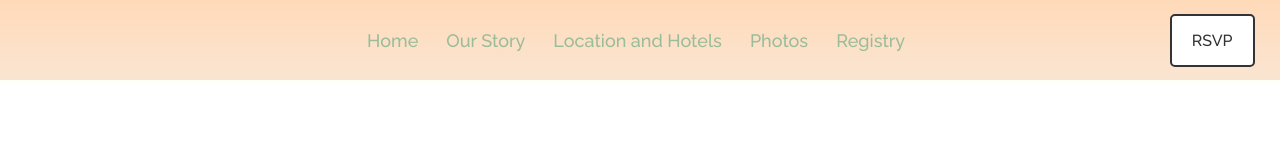
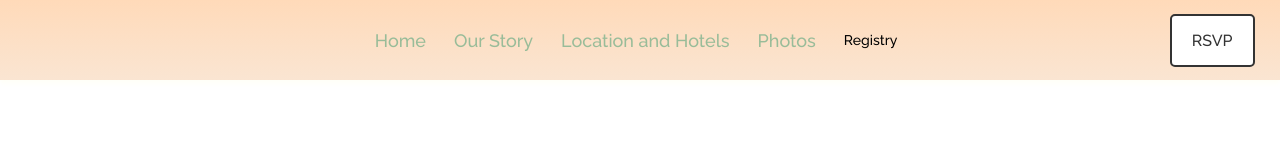
Before and after one commit to ajtravis/Sample_Wedding, a React (Create React App) app in the folder react-app/: page / in a window 1280 px wide. Shown: the top 160 px of the page. Built offline with nearby package versions, Linux system fonts and the light colour scheme; no server answers; a web font is replaced by a local one.

Commit message:
added registry message

```diff
--- a/react-app/src/components/Navigation/index.js
+++ b/react-app/src/components/Navigation/index.js
@@ -7,6 +7,10 @@ import './Navigation.css';
 
 function Navigation({ isLoaded }) {
 	const history = useHistory()
+
+	const registry = () => {
+		window.alert("link to your registry here")
+	}
 
 	return (
 		<div id='nav-menu'>
@@ -24,7 +28,7 @@ function Navigation({ isLoaded }) {
 					<NavLink to='/photos'>Photos</NavLink>
 				</span>
 				<span>
-					<NavLink to='/' >Registry</NavLink>
+					<div onClick={() => registry()}>Registry</div>
 				</span>
 			</div>
 			<div className='nav-right'>
```
